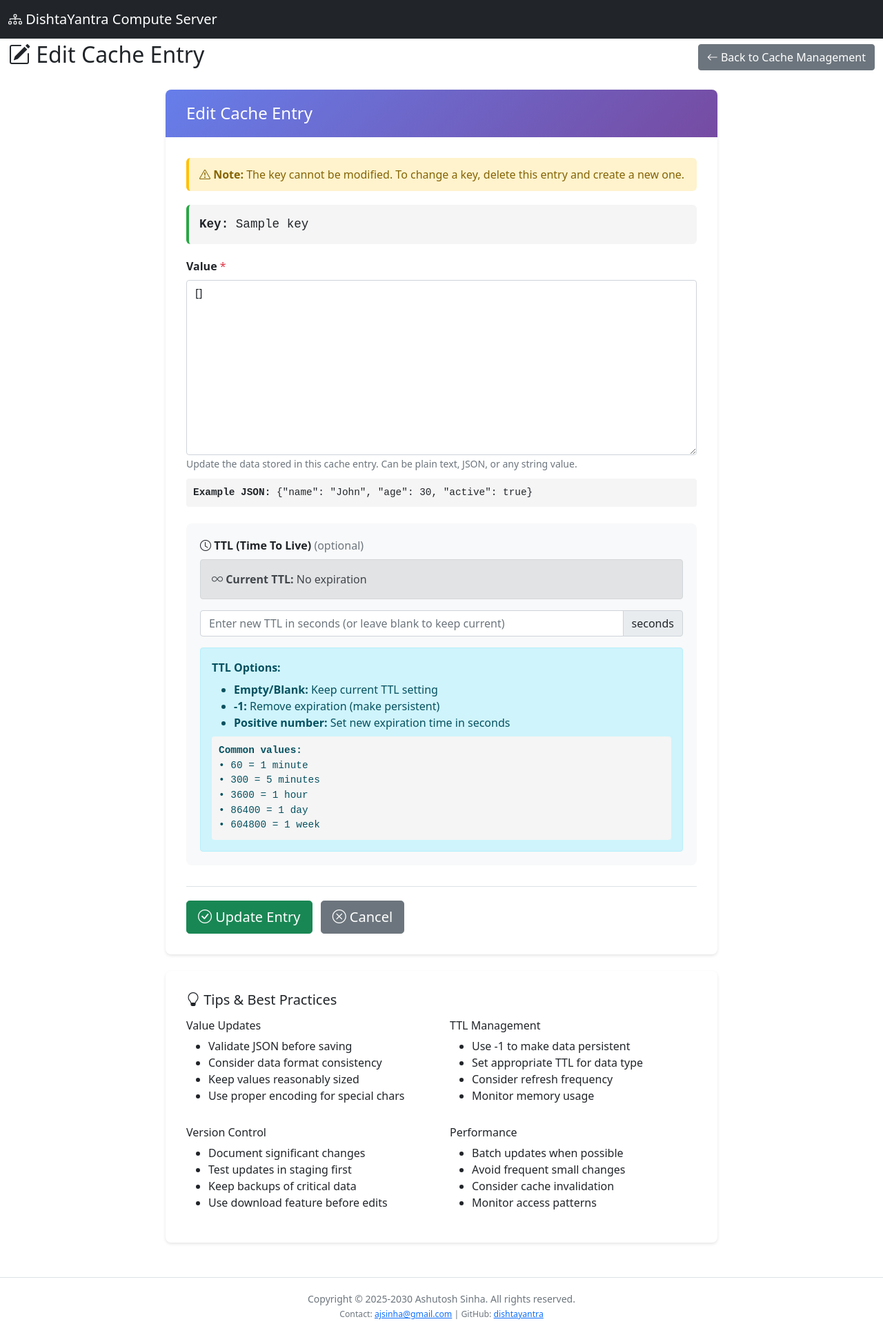
After one commit to ajsinha/dishtayantra, a Flask app: template web/templates/cache_edit.html in a window 1280 px wide. The commit adds this page. Shown: the whole page at 69% size. Run offline with Flask 3, Linux system fonts and the light colour scheme; the template is opened without the code that fills it: most values are stand-ins (such as "Sample title", 1, 10 or a date in 2020); some libraries are stand-ins or nearby versions.

```diff
--- a/data/inmemory_redisclone.json
+++ b/data/inmemory_redisclone.json
@@ -1,6 +1,6 @@
 {
   "metadata": {
-    "dump_time": "2025-10-27T20:33:46.692605",
+    "dump_time": "2025-10-27T20:45:13.890337",
     "total_keys": 0,
     "version": "1.0"
   },
--- a/web/app.py
+++ b/web/app.py
@@ -484,6 +484,48 @@ def cache_create_page():
     return render_template('cache_create.html')
 
 
+@app.route('/cache/edit/<path:key>', methods=['GET'])
+@admin_required
+def cache_edit_page(key):
+    """Cache entry edit page"""
+    try:
+        # Check if key exists
+        if not redis_cache.exists(key):
+            flash(f'Cache key "{key}" not found', 'error')
+            return redirect(url_for('cache_management'))
+
+        # Get current value and TTL
+        current_value = redis_cache.get(key)
+        current_ttl = redis_cache.ttl(key)
+
+        # Format TTL display
+        if current_ttl > 0:
+            hours = current_ttl // 3600
+            minutes = (current_ttl % 3600) // 60
+            seconds = current_ttl % 60
+
+            if hours > 0:
+                ttl_display = f'{hours}h {minutes}m {seconds}s'
+            elif minutes > 0:
+                ttl_display = f'{minutes}m {seconds}s'
+            else:
+                ttl_display = f'{seconds}s'
+        elif current_ttl == -1:
+            ttl_display = 'No expiration'
+        else:
+            ttl_display = 'No expiration'
+
+        return render_template('cache_edit.html',
+                               key=key,
+                               current_value=current_value,
+                               current_ttl=current_ttl,
+                               current_ttl_display=ttl_display)
+    except Exception as e:
+        logger.error(f"Error loading cache edit page: {str(e)}")
+        flash(f'Error: {str(e)}', 'error')
+        return redirect(url_for('cache_management'))
+
+
 @app.route('/cache/api/create', methods=['POST'])
 @admin_required
 def cache_create():
@@ -546,6 +588,80 @@ def cache_create():
         else:
             flash(f'Error creating cache entry: {str(e)}', 'error')
             return redirect(url_for('cache_create_page'))
+
+
+@app.route('/cache/update/<path:key>', methods=['POST'])
+@admin_required
+def cache_update(key):
+    """Update an existing cache entry"""
+    try:
+        # Check if key exists
+        if not redis_cache.exists(key):
+            flash(f'Cache key "{key}" not found', 'error')
+            return redirect(url_for('cache_management'))
+
+        # Handle both JSON (API) and form data (from edit page)
+        if request.is_json:
+            data = request.get_json()
+            value = data.get('value')
+            ttl = data.get('ttl')
+        else:
+            value = request.form.get('value', '').strip()
+            ttl = request.form.get('ttl', '').strip()
+
+        if value is None or value == '':
+            if request.is_json:
+                return jsonify({'success': False, 'error': 'Value is required'}), 400
+            else:
+                flash('Value is required', 'error')
+                return redirect(url_for('cache_edit_page', key=key))
+
+        # Update the value (this preserves TTL if we're not changing it)
+        if ttl and ttl != '':
+            try:
+                ttl_int = int(ttl)
+                if ttl_int > 0:
+                    # Set with new TTL
+                    redis_cache.set(key, value, ex=ttl_int)
+                    logger.info(f"Cache entry updated with new TTL: {key} (TTL: {ttl_int}s)")
+                elif ttl_int == -1:
+                    # Set without TTL (persistent)
+                    redis_cache.set(key, value)
+                    logger.info(f"Cache entry updated (persistent): {key}")
+                else:
+                    if request.is_json:
+                        return jsonify({'success': False, 'error': 'Invalid TTL value'}), 400
+                    else:
+                        flash('Invalid TTL value', 'error')
+                        return redirect(url_for('cache_edit_page', key=key))
+            except ValueError:
+                if request.is_json:
+                    return jsonify({'success': False, 'error': 'Invalid TTL value'}), 400
+                else:
+                    flash('Invalid TTL value', 'error')
+                    return redirect(url_for('cache_edit_page', key=key))
+        else:
+            # Update value but keep existing TTL
+            current_ttl = redis_cache.ttl(key)
+            if current_ttl > 0:
+                redis_cache.set(key, value, ex=current_ttl)
+            else:
+                redis_cache.set(key, value)
+            logger.info(f"Cache entry updated (keeping TTL): {key}")
+
+        if request.is_json:
+            return jsonify({'success': True, 'message': f'Entry {key} updated successfully'})
+        else:
+            flash(f'Cache entry "{key}" updated successfully', 'success')
+            return redirect(url_for('cache_management'))
+
+    except Exception as e:
+        logger.error(f"Error updating cache entry: {str(e)}")
+        if request.is_json:
+            return jsonify({'success': False, 'error': str(e)}), 500
+        else:
+            flash(f'Error updating cache entry: {str(e)}', 'error')
+            return redirect(url_for('cache_edit_page', key=key))
 
 
 @app.route('/cache/api/delete', methods=['DELETE'])
--- /dev/null
+++ b/web/templates/cache_edit.html
@@ -0,0 +1,277 @@
+{% extends "base.html" %}
+
+{% block title %}Edit Cache Entry - DishtaYantra Compute Server{% endblock %}
+
+{% block extra_css %}
+<style>
+    .edit-form-container {
+        max-width: 800px;
+        margin: 0 auto;
+    }
+    .form-section {
+        background: white;
+        border-radius: 8px;
+        padding: 30px;
+        box-shadow: 0 2px 4px rgba(0,0,0,0.1);
+    }
+    .form-header {
+        background: linear-gradient(135deg, #667eea 0%, #764ba2 100%);
+        color: white;
+        border-radius: 8px 8px 0 0;
+        padding: 20px 30px;
+        margin: -30px -30px 30px -30px;
+    }
+    .info-section {
+        background: #f8f9fa;
+        border-radius: 8px;
+        padding: 20px;
+        margin-top: 20px;
+    }
+    .form-actions {
+        margin-top: 30px;
+        padding-top: 20px;
+        border-top: 1px solid #dee2e6;
+    }
+    .info-badge {
+        background: #e7f3ff;
+        color: #0066cc;
+        padding: 12px 15px;
+        border-radius: 6px;
+        border-left: 4px solid #0066cc;
+        margin-bottom: 20px;
+    }
+    .key-display {
+        background: #f5f5f5;
+        padding: 15px;
+        border-radius: 6px;
+        border-left: 4px solid #28a745;
+        font-family: 'Courier New', monospace;
+        font-size: 1.1em;
+        margin-bottom: 20px;
+    }
+    .warning-badge {
+        background: #fff3cd;
+        color: #856404;
+        padding: 12px 15px;
+        border-radius: 6px;
+        border-left: 4px solid #ffc107;
+        margin-bottom: 20px;
+    }
+    .code-example {
+        background: #f5f5f5;
+        padding: 10px;
+        border-radius: 4px;
+        font-family: 'Courier New', monospace;
+        font-size: 0.9em;
+        margin-top: 10px;
+    }
+</style>
+{% endblock %}
+
+{% block content %}
+<div class="row mb-4">
+    <div class="col-md-12">
+        <div class="d-flex justify-content-between align-items-center">
+            <h2><i class="bi bi-pencil-square"></i> Edit Cache Entry</h2>
+            <div>
+                <a href="{{ url_for('cache_management') }}" class="btn btn-secondary">
+                    <i class="bi bi-arrow-left"></i> Back to Cache Management
+                </a>
+            </div>
+        </div>
+    </div>
+</div>
+
+<div class="edit-form-container">
+    <div class="form-section">
+        <div class="form-header">
+            <h4 class="mb-0">
+                <i class="bi bi-database-fill-gear"></i> Edit Cache Entry
+            </h4>
+        </div>
+
+        <div class="warning-badge">
+            <i class="bi bi-exclamation-triangle"></i>
+            <strong>Note:</strong> The key cannot be modified. To change a key, delete this entry and create a new one.
+        </div>
+
+        <div class="key-display">
+            <strong>Key:</strong> {{ key }}
+        </div>
+
+        <form method="POST" action="{{ url_for('cache_update', key=key) }}">
+            <div class="mb-4">
+                <label for="value" class="form-label">
+                    <strong>Value</strong>
+                    <span class="text-danger">*</span>
+                </label>
+                <textarea class="form-control" id="value" name="value" rows="10" required
+                          placeholder="Enter the value to cache (can be text, JSON, etc.)">{{ current_value }}</textarea>
+                <small class="form-text text-muted">
+                    Update the data stored in this cache entry. Can be plain text, JSON, or any string value.
+                </small>
+                <div class="code-example">
+                    <strong>Example JSON:</strong> {"name": "John", "age": 30, "active": true}
+                </div>
+            </div>
+
+            <div class="info-section">
+                <label for="ttl" class="form-label">
+                    <strong><i class="bi bi-clock"></i> TTL (Time To Live)</strong>
+                    <span class="text-muted">(optional)</span>
+                </label>
+
+                {% if current_ttl > 0 %}
+                <div class="alert alert-info mb-3">
+                    <i class="bi bi-info-circle"></i> <strong>Current TTL:</strong> {{ current_ttl_display }}
+                </div>
+                {% elif current_ttl == -1 %}
+                <div class="alert alert-secondary mb-3">
+                    <i class="bi bi-infinity"></i> <strong>Current TTL:</strong> No expiration (persistent)
+                </div>
+                {% else %}
+                <div class="alert alert-secondary mb-3">
+                    <i class="bi bi-infinity"></i> <strong>Current TTL:</strong> No expiration
+                </div>
+                {% endif %}
+
+                <div class="input-group mb-3">
+                    <input type="number" class="form-control" id="ttl" name="ttl" min="-1"
+                           placeholder="Enter new TTL in seconds (or leave blank to keep current)">
+                    <span class="input-group-text">seconds</span>
+                </div>
+
+                <div class="alert alert-info mb-0">
+                    <strong>TTL Options:</strong>
+                    <ul class="mb-0 mt-2">
+                        <li><strong>Empty/Blank:</strong> Keep current TTL setting</li>
+                        <li><strong>-1:</strong> Remove expiration (make persistent)</li>
+                        <li><strong>Positive number:</strong> Set new expiration time in seconds</li>
+                    </ul>
+                    <div class="code-example mt-2">
+                        <strong>Common values:</strong><br>
+                        • 60 = 1 minute<br>
+                        • 300 = 5 minutes<br>
+                        • 3600 = 1 hour<br>
+                        • 86400 = 1 day<br>
+                        • 604800 = 1 week
+                    </div>
+                </div>
+            </div>
+
+            <div class="form-actions">
+                <button type="submit" class="btn btn-success btn-lg me-2">
+                    <i class="bi bi-check-circle"></i> Update Entry
+                </button>
+                <a href="{{ url_for('cache_management') }}" class="btn btn-secondary btn-lg">
+                    <i class="bi bi-x-circle"></i> Cancel
+                </a>
+            </div>
+        </form>
+    </div>
+
+    <div class="form-section mt-4">
+        <h5 class="mb-3"><i class="bi bi-lightbulb"></i> Tips & Best Practices</h5>
+        <div class="row">
+            <div class="col-md-6">
+                <h6>Value Updates</h6>
+                <ul>
+                    <li>Validate JSON before saving</li>
+                    <li>Consider data format consistency</li>
+                    <li>Keep values reasonably sized</li>
+                    <li>Use proper encoding for special chars</li>
+                </ul>
+            </div>
+            <div class="col-md-6">
+                <h6>TTL Management</h6>
+                <ul>
+                    <li>Use -1 to make data persistent</li>
+                    <li>Set appropriate TTL for data type</li>
+                    <li>Consider refresh frequency</li>
+                    <li>Monitor memory usage</li>
+                </ul>
+            </div>
+        </div>
+        <div class="row mt-3">
+            <div class="col-md-6">
+                <h6>Version Control</h6>
+                <ul>
+                    <li>Document significant changes</li>
+                    <li>Test updates in staging first</li>
+                    <li>Keep backups of critical data</li>
+                    <li>Use download feature before edits</li>
+                </ul>
+            </div>
+            <div class="col-md-6">
+                <h6>Performance</h6>
+                <ul>
+                    <li>Batch updates when possible</li>
+                    <li>Avoid frequent small changes</li>
+                    <li>Consider cache invalidation</li>
+                    <li>Monitor access patterns</li>
+                </ul>
+            </div>
+        </div>
+    </div>
+</div>
+
+{% endblock %}
+
+{% block extra_js %}
+<script>
+// Form validation
+document.querySelector('form').addEventListener('submit', function(e) {
+    const value = document.getElementById('value').value.trim();
+    const ttl = document.getElementById('ttl').value.trim();
+
+    if (!value) {
+        e.preventDefault();
+        alert('Value is required.');
+        return false;
+    }
+
+    // Check if TTL is valid (if provided)
+    if (ttl && ttl !== '') {
+        const ttlNum = parseInt(ttl);
+        if (isNaN(ttlNum) || ttlNum < -1) {
+            e.preventDefault();
+            alert('TTL must be -1 (no expiry) or a positive number of seconds.');
+            return false;
+        }
+    }
+
+    return true;
+});
+
+// Optional: Try to format JSON in value field
+document.getElementById('value').addEventListener('blur', function() {
+    const value = this.value.trim();
+    if (value.startsWith('{') || value.startsWith('[')) {
+        try {
+            const parsed = JSON.parse(value);
+            this.value = JSON.stringify(parsed, null, 2);
+        } catch (e) {
+            // Not valid JSON, leave as is
+        }
+    }
+});
+
+// Add confirmation for significant changes
+document.querySelector('form').addEventListener('submit', function(e) {
+    const originalValue = `{{ current_value | tojson }}`;
+    const newValue = document.getElementById('value').value;
+
+    // If value has changed significantly (more than 50% different)
+    if (originalValue && newValue && originalValue !== newValue) {
+        if (Math.abs(originalValue.length - newValue.length) > Math.max(originalValue.length, newValue.length) * 0.5) {
+            if (!confirm('The value has changed significantly. Are you sure you want to update?')) {
+                e.preventDefault();
+                return false;
+            }
+        }
+    }
+
+    return true;
+});
+</script>
+{% endblock %}
```
Also changed, not shown: web/templates/cache_management.html (+3 -75 lines).
